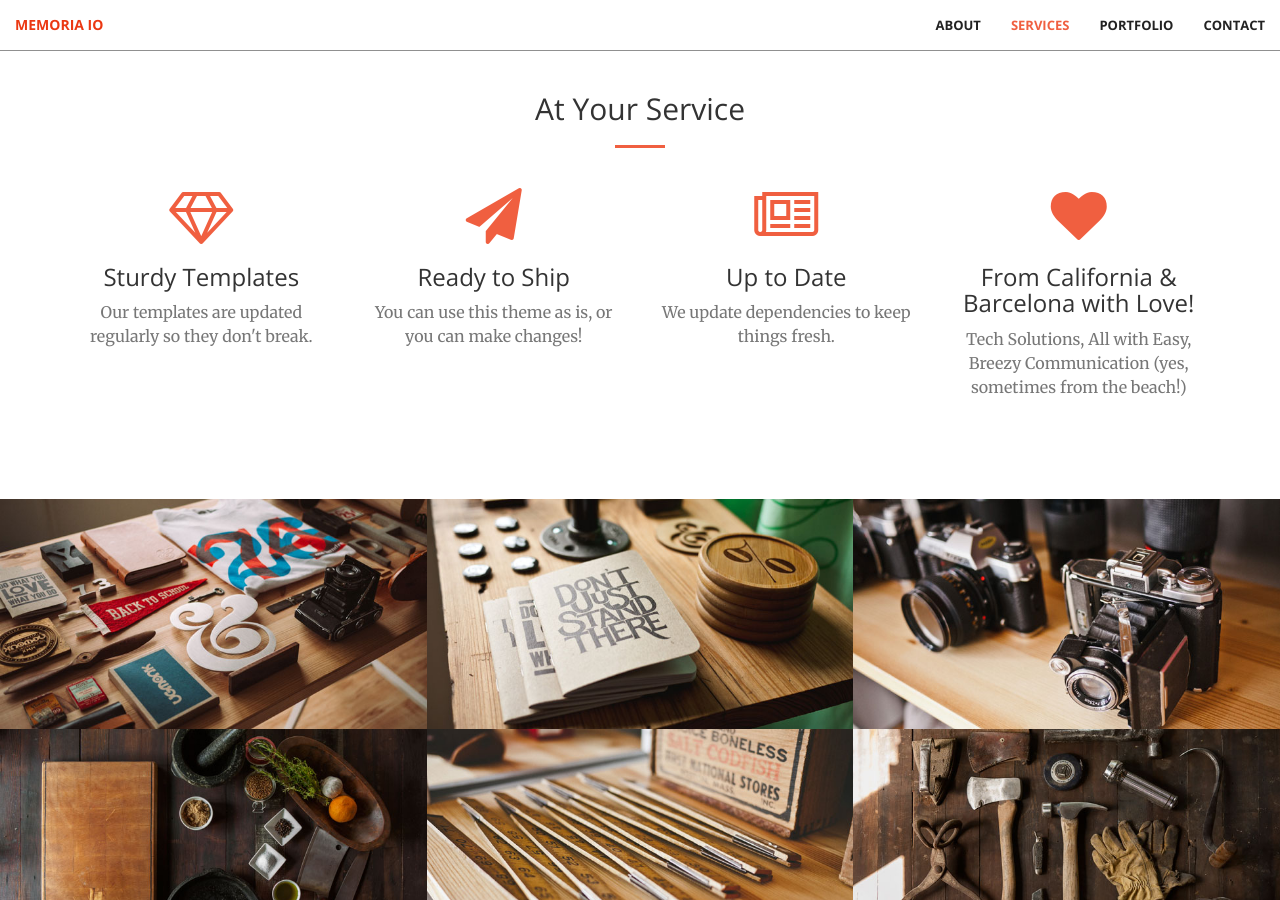
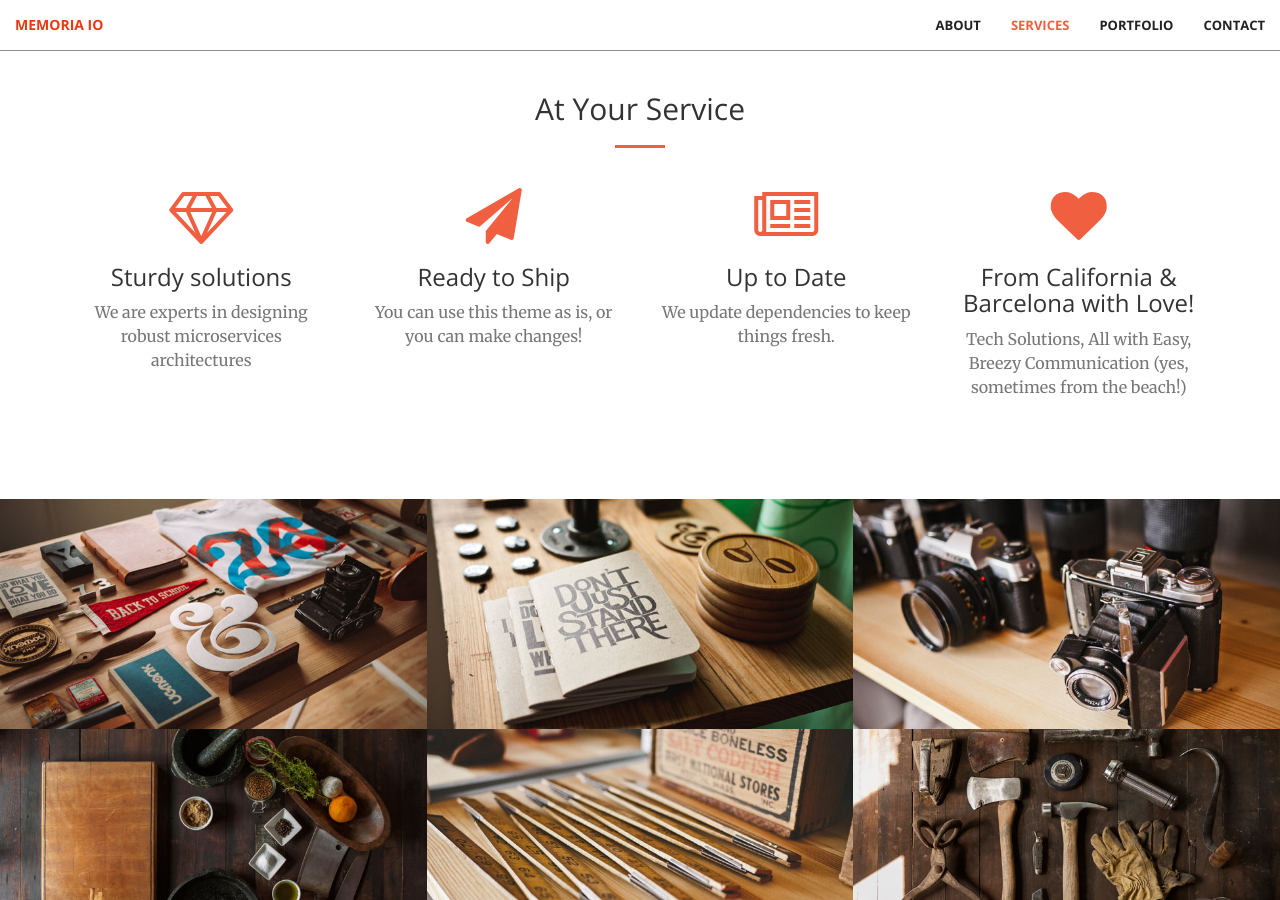
Before and after one commit to memoria-io/memoria-io.github.io, a Jekyll site: the page built from index.html, in a window 1280 px wide and 900 px high, scrolled down 1552 px. Built offline with Jekyll 4.4.1, drawn with Linux system fonts in a browser that asks for light colours.

Commit message:
A Quick Commit

```diff
--- a/_includes/services.html
+++ b/_includes/services.html
@@ -12,8 +12,8 @@
             <div class="col-lg-3 col-md-6 text-center">
                 <div class="service-box">
                     <i class="fa fa-4x fa-diamond wow bounceIn text-primary"></i>
-                    <h3>Sturdy Templates</h3>
-                    <p class="text-muted">Our templates are updated regularly so they don't break.</p>
+                    <h3>Sturdy solutions</h3>
+                    <p class="text-muted">We are experts in designing robust microservices architectures</p>
                 </div>
             </div>
             <div class="col-lg-3 col-md-6 text-center">
```
